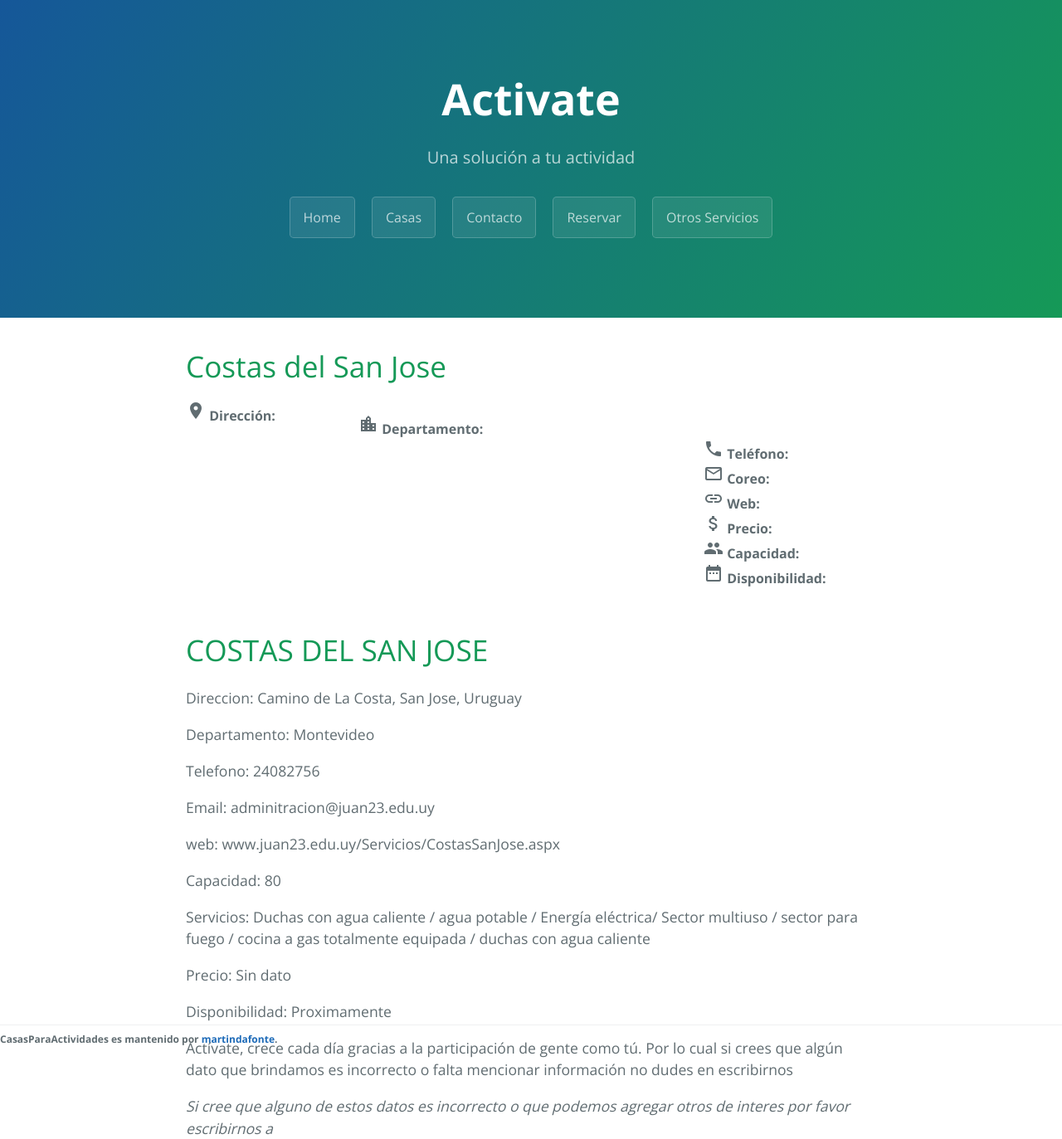
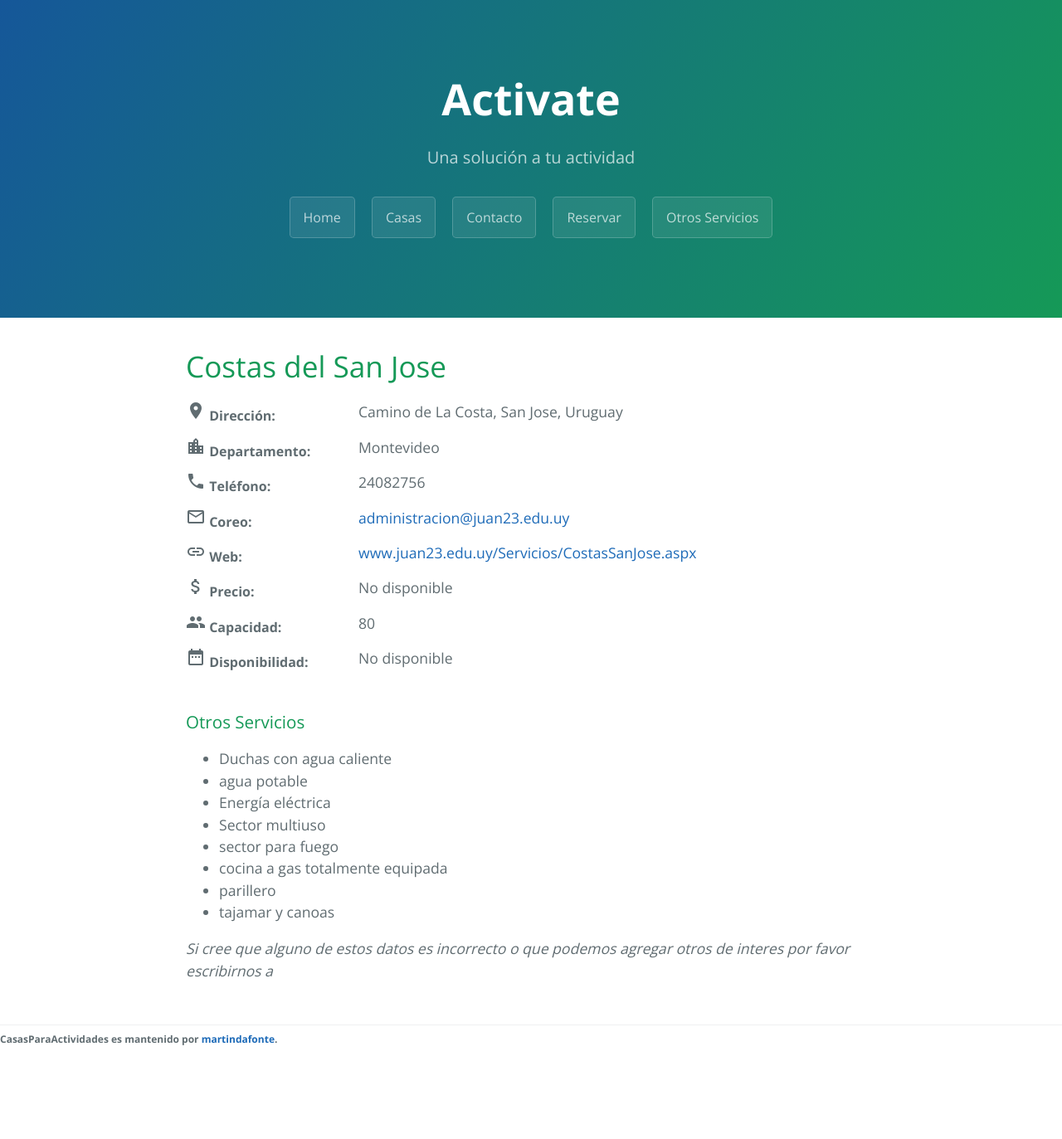
Before and after one commit to martindafonte/CasasDeRetiro, a Jekyll site: the page built from _casas/costas_san_jose.md, in a window 1280 px wide. Shown: the whole page at 83% size. Built offline with Jekyll 4.4.1, drawn with Linux system fonts in a browser that asks for light colours; comment, search, counter and statistics services are not loaded; after the commit the page ends 1283 px from its top, so only the background shows below that.

Commit message:
Update costas_san_jose.md

```diff
--- a/_casas/costas_san_jose.md
+++ b/_casas/costas_san_jose.md
@@ -1,21 +1,22 @@
 ---
 title: Costas del San Jose
 category: Montevideo
+direccion: Camino de La Costa, San Jose, Uruguay
+departamento: Montevideo
+telefono: 24082756
+correo: administracion@juan23.edu.uy
+web: www.juan23.edu.uy/Servicios/CostasSanJose.aspx
+capacidad: 80
+precio: No disponible
+disponibilidad: No disponible
 ---
 
-<h1>COSTAS DEL SAN JOSE</h1>
-
-
-<p> Direccion: Camino de La Costa, San Jose, Uruguay </p>
-<p>Departamento: Montevideo</p>
-<p>Telefono: 	24082756 </p>
-<p>Email: adminitracion@juan23.edu.uy </p>
-<p>web: 	www.juan23.edu.uy/Servicios/CostasSanJose.aspx</p>
-<p>Capacidad: 80 </p>
-<p>Servicios:
-Duchas con agua caliente / agua potable / Energía eléctrica/ Sector multiuso / sector para fuego / cocina a gas totalmente equipada / duchas con agua caliente</p>
-<p>Precio: Sin dato</p>
-<p>Disponibilidad: Proximamente </p>
-
-
-<p>Actívate, crece cada día gracias a la participación de gente como tú. Por lo cual si crees que algún dato que brindamos es incorrecto o falta mencionar información no dudes en escribirnos  </p>
+### Otros Servicios
+* Duchas con agua caliente
+* agua potable
+* Energía eléctrica
+* Sector multiuso
+* sector para fuego
+* cocina a gas totalmente equipada
+* parillero
+* tajamar y canoas
```
